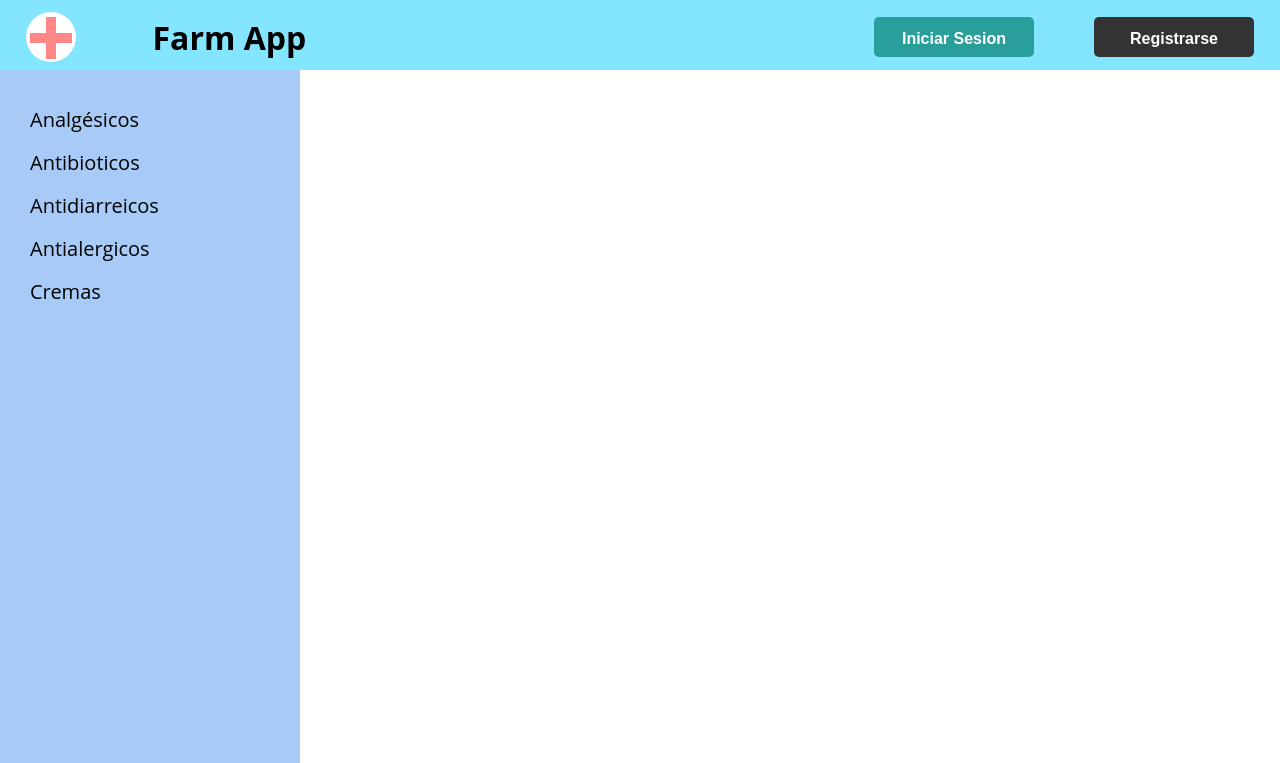
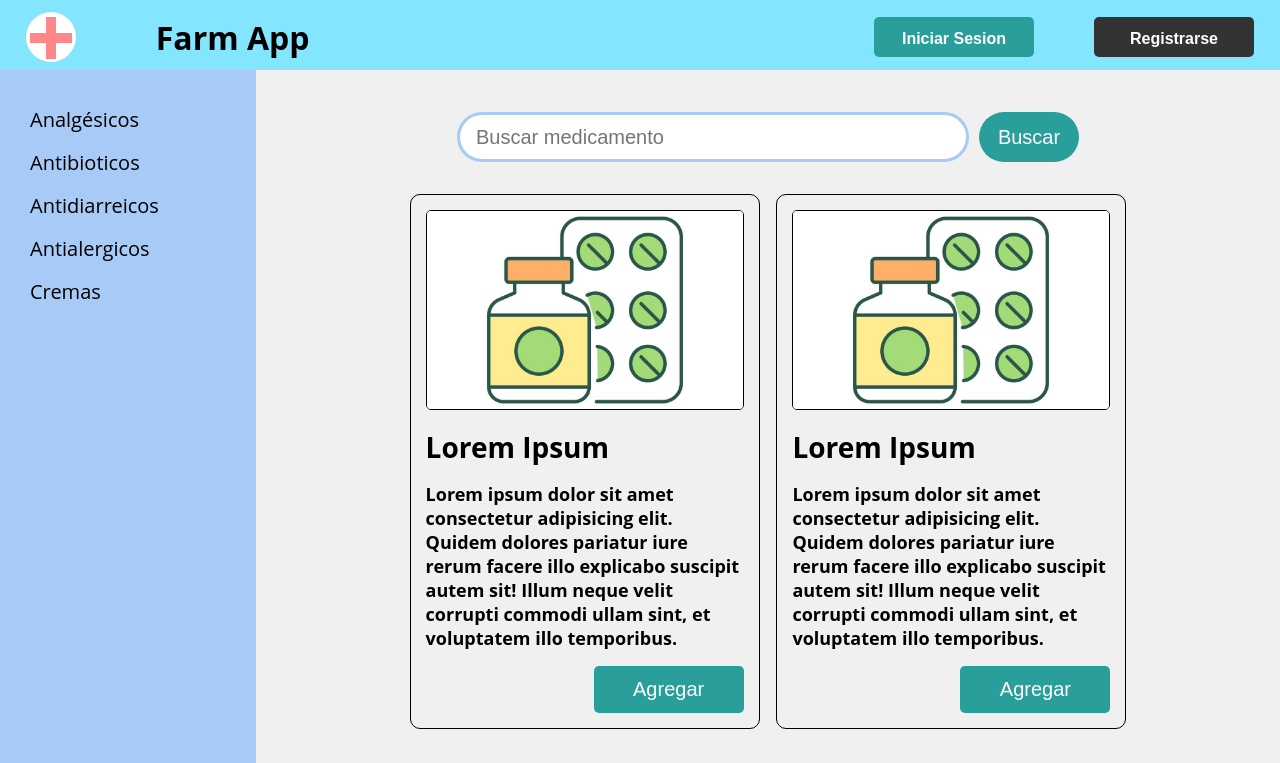
Before and after one commit to ignaciomontaldi/farm-app-front, an Angular app: page / in a window 1280 px wide. Shown: the top 763 px of the page. Built offline with nearby package versions, Linux system fonts and the light colour scheme.

Commit message:
Agregado cards de producto y arreglado posicion titulo del header

```diff
--- a/src/app/components/card-product/card-product.component.css
+++ b/src/app/components/card-product/card-product.component.css
@@ -0,0 +1,54 @@
+#card-product {
+    width: max-content;
+    max-width: 350px;
+    height: max-content;
+    padding: 15px;
+    display: flex;
+    flex-direction: column;
+    align-items: flex-end;
+    border: 1px solid black;
+    border-radius: 10px;
+}
+
+#card-product picture {
+    width: 100%;
+    height: 200px;
+    display: flex;
+    justify-content: center;
+    align-items: center;
+}
+
+#card-product img {
+    width: 100%;
+    height: 200px;
+    object-fit: cover;
+    border: 1px solid black;
+    border-radius: 5px;
+}
+
+#card-product h2 {
+    align-self: flex-start;
+    font-size: 28px;
+    margin: 18px 0 16px 0;
+}
+
+#card-product h3 {
+    align-self: flex-start;
+    font-size: 18px;
+    margin-bottom: 16px;
+}
+
+#card-product button {
+    width: 150px;
+    padding: 12px 20px;
+    background: #299E9B;
+    color: #FFFFFF;
+    font-size: 20px;
+    border: none;
+    border-radius: 5px;
+    cursor: pointer;
+}
+
+#card-product button:hover {
+    background: #228b22ac;
+}
--- a/src/app/components/card-product/card-product.component.html
+++ b/src/app/components/card-product/card-product.component.html
@@ -1 +1,8 @@
-<p>card-product works!</p>
+<div id="card-product">
+    <picture>
+        <img src="/prueba.jpg" alt="imagen-prueba">
+    </picture>
+    <h2>Lorem Ipsum</h2>
+    <h3>Lorem ipsum dolor sit amet consectetur adipisicing elit. Quidem dolores pariatur iure rerum facere illo explicabo suscipit autem sit! Illum neque velit corrupti commodi ullam sint, et voluptatem illo temporibus.</h3>
+    <button>Agregar</button>
+</div>
--- a/src/app/components/header/header.component.css
+++ b/src/app/components/header/header.component.css
@@ -1,6 +1,5 @@
 header {
-    position: fixed;
-    width: 100%;
+    width: 100vw;
     height: 70px;
     padding: 0.75rem 1.625rem;
     background: #84E5FE;
@@ -21,6 +20,7 @@ header #logo-container {
     align-items: center;
     background: #FFFFFF;
     border-radius: 300px;
+    flex: 1;
 }
 
 
@@ -48,8 +48,7 @@ header #logo-container #vector-2{
 }
 
 header #title-container {
-    position: relative;
-    right: 20%;
+    flex: 0.8;
 }
 
 header h1{
--- a/src/app/components/product-list/product-list.component.css
+++ b/src/app/components/product-list/product-list.component.css
@@ -1,3 +1,21 @@
 #product-list {
+    width: 80vw;
+    margin: 10px auto 30px auto;
+    display: flex;
+    flex-direction: column;
+    justify-content: center;
+}
+
+#product-list #search-bar-container {
+    margin: 32px 0;
+    text-align: center;
+}
+
+#product-list #cards-container {
     width: 70%;
+    margin: 0 auto;
+    display: grid;
+    justify-content: space-between;
+    grid-template-columns: auto auto;
+    row-gap: 36px;
 }
--- a/src/app/components/product-list/product-list.component.html
+++ b/src/app/components/product-list/product-list.component.html
@@ -1,3 +1,19 @@
 <section id="product-list">
-    <app-card-product></app-card-product>
+    <div id="search-bar-container">
+        <app-search-bar/>
+    </div>
+    <div id="cards-container">
+        <app-card-product/>
+        <app-card-product/>
+        <app-card-product/>
+        <app-card-product/>
+        <app-card-product/>
+        <app-card-product/>
+        <app-card-product/>
+        <app-card-product/>
+        <app-card-product/>
+        <app-card-product/>
+        <app-card-product/>
+
+    </div>
 </section>
--- a/src/app/components/product-list/product-list.component.ts
+++ b/src/app/components/product-list/product-list.component.ts
@@ -1,9 +1,10 @@
 import { Component } from '@angular/core';
 import { CardProductComponent } from "../card-product/card-product.component";
+import { SearchBarComponent } from "../search-bar/search-bar.component";
 
 @Component({
   selector: 'app-product-list',
-  imports: [CardProductComponent],
+  imports: [CardProductComponent, SearchBarComponent],
   templateUrl: './product-list.component.html',
   styleUrl: './product-list.component.css'
 })
--- /dev/null
+++ b/src/app/components/search-bar/search-bar.component.css
@@ -0,0 +1,30 @@
+#search-bar input {
+    width: 40vw;
+    max-width: 650px;
+    height: 50px;
+    border: 3px solid #A8CAF6;
+    border-radius: 100px;
+    padding: 4px 16px;
+    font-size: 20px;
+    font-weight: 400;
+    color: black;
+}
+
+#search-bar button {
+    margin-left: 10px;
+    height: 50px;
+    width: 100px;
+    padding: 4px 16px;
+    background-color: #299E9B;
+    color: #FFFFFF;
+    font-size: 20px;
+    font-weight: 500;
+    border: none;
+    border-radius: 100px;
+    cursor: pointer;
+}
+
+#search-bar button:hover {
+    background-color: #236366;
+    text-decoration: underline;
+}
--- /dev/null
+++ b/src/app/components/search-bar/search-bar.component.html
@@ -0,0 +1,6 @@
+<span>
+    <form id="search-bar">
+        <input type="search" placeholder="Buscar medicamento">
+        <button type="submit">Buscar</button>
+      </form>
+</span>
--- a/src/app/components/side-bar/sideBar.component.css
+++ b/src/app/components/side-bar/sideBar.component.css
@@ -1,7 +1,6 @@
 #side-bar {
-    position: fixed;
-    top: 70px;
-    width: 300px;
+    width: 20vw;
+    max-width: 300px;
     height: 100%;
     background-color: #A8CAF6;
     padding: 20px 30px;
--- a/src/app/views/home/home.component.css
+++ b/src/app/views/home/home.component.css
@@ -1,6 +1,7 @@
-main {
-    width: 100%;
+#main {
+    width: 100vw;
     background-color: #F0F0F0;
     display: flex;
     flex-direction: row;
+    overflow-x: hidden;
 }
--- a/src/app/views/home/home.component.html
+++ b/src/app/views/home/home.component.html
@@ -1,4 +1,4 @@
-<main>
+<main id="main">
     <app-side-bar/>
     <app-product-list/>
 </main>
```
Also changed, not shown: src/app/components/search-bar/search-bar.component.ts (added, +11 -0 lines), public/prueba.jpg (added), 1 other file (tests, documents, lock files or other folders).
